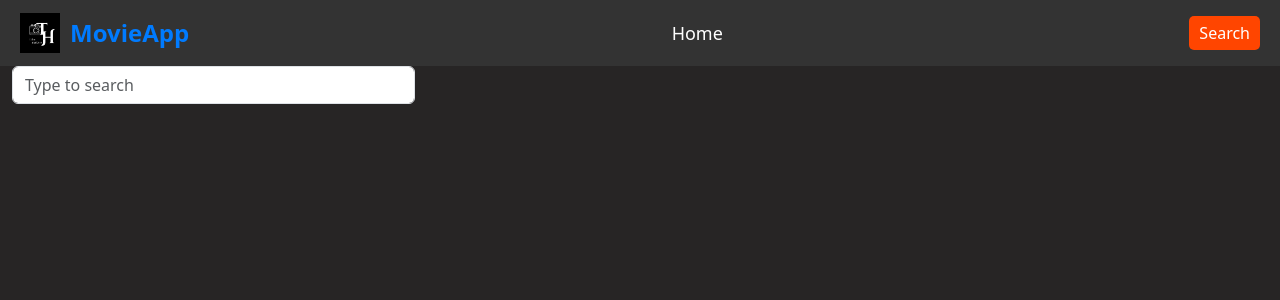
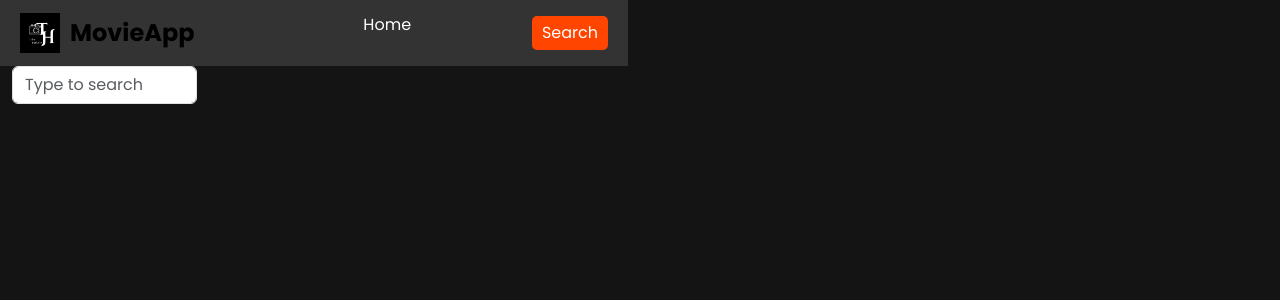
Before and after one commit to MovieDatabaseTechHive2/MovieAppTH, a React (Create React App) app: page / in a window 1280 px wide. Shown: the top 300 px of the page. Built offline with nearby package versions, Linux system fonts and the light colour scheme.

Commit message:
add the footer

```diff
--- a/src/App.css
+++ b/src/App.css
@@ -1,50 +1,134 @@
-body{
-  background-color: rgb(39, 37, 37);
-  color:rgb(206, 203, 203);
+@import url("https://fonts.googleapis.com/css2?family=Poppins:wght@200;300;400;500;600;700;800;900&display=swap");
+* {
+  padding: 0;
+  margin: 0;
+  box-sizing: border-box;
 }
-
-.navbar {
+body {
+  font-family: "Poppins", sans-serif;
+  background-color: #141414;
+}
+/*---------------global-------------*/
+a {
+  text-decoration: none;
+}
+ul {
+  list-style-type: none;
+}
+.flexSB {
   display: flex;
   justify-content: space-between;
   align-items: center;
-  background-color: #333;
-  padding: 10px 20px;
-  color: white;
+}
+.flex {
+  display: flex;
+}
+.container {
+  max-width: 90%;
+  margin: auto;
+}
+button {
+  background: #e50813;
+  outline: none;
+  border: none;
+  color: #fff;
+  padding: 12px 40px;
+  font-weight: 500;
+  font-size: 17px;
+}
+.row {
+  width: 50%;
+}
+p {
+  line-height: 30px;
 }
 
-.navbar-brand {
-  font-size: 24px;
-  font-weight: bold;
-  color: #007BFF;
+/*---------------global-------------*/
+/*---------------control-btn-------------*/
+.control-btn button {
+  background: none;
+  border: 2px solid rgba(255, 255, 255, 0.3);
+  padding: 0;
+  width: 50px;
+  height: 50px;
+  border-radius: 50%;
+  cursor: pointer;
 }
-.navbar-links {
-  list-style: none;
-  display: flex;
-  gap: 20px;
-  margin: 0;
-  padding: 0;
+.control-btn .next {
+  position: absolute;
+  top: 50%;
+  right: 2%;
 }
 
-.navbar-links li a {
-  text-decoration: none;
-  color: white;
-  font-size: 18px;
-  transition: color 0.3s;
+.control-btn .prev {
+  position: absolute;
+  top: 50%;
+  left: 2%;
+  z-index: 99;
 }
+/*---------------control-btn-------------*/
+.heading h1 {
+  font-weight: 500;
+  margin: 30px 0;
+}
+.heading a {
+  color: #e50813;
+}
+/*---------------MovieBox-------------*/
 
-.navbar-links li a:hover {
-  color: #007BFF;
+.MovieBox {
+  width: 430px;
+  height: 300px;
+  position: relative;
+  transition: 0.5s;
+  border-left: 5px solid transparent;
 }
+.MovieBox:hover {
+  cursor: pointer;
+  border-left: 5px solid #e50813;
+  transform: scale3d(1.1, 1.1, 1) translate3d(6%, 0, 0) perspective(31.25em);
+  box-shadow: 0px 0px 0.75em rgba(0, 0, 0, 0.9);
+}
+.MovieBox::after {
+  content: "";
+  position: absolute;
+  top: 0;
+  left: 0;
+  width: 430px;
+  height: 300px;
+  background: linear-gradient(90deg, rgba(0, 0, 0, 0.8) 0%, rgba(20, 20, 20, 0.4) 50%, rgba(83, 100, 141, 0) 100%);
+  z-index: -1;
+}
+.MovieBox img {
+  position: absolute;
+  top: 0;
+  left: 0;
+  z-index: -2;
+  width: 100%;
+  height: 100%;
+  object-fit: cover;
 
-.navbar-buttons {
-  display: flex;
-  gap: 10px;
 }
-.btn {
-  padding: 8px 15px;
-  font-size: 16px;
-  border: none;
-  border-radius: 5px;
+.MovieBox .text {
+  padding: 70px 50px;
+}
+.MovieBox h3 {
+  font-weight: 500;
+  margin-bottom: 15px;
+}
+.MovieBox button {
+  margin-top: 15px;
+  padding: 12px 20px;
+  font-size: 13px;
   cursor: pointer;
-  transition: background-color 0.3s;
 }
+.MovieBox button i {
+  margin-right: 10px;
+}
+/*---------------MovieBox-------------*/
+@media only screen and (max-width: 768px) {
+  .MovieBox {
+    width: 320px;
+    height: 250px;
+  }
+}
```
